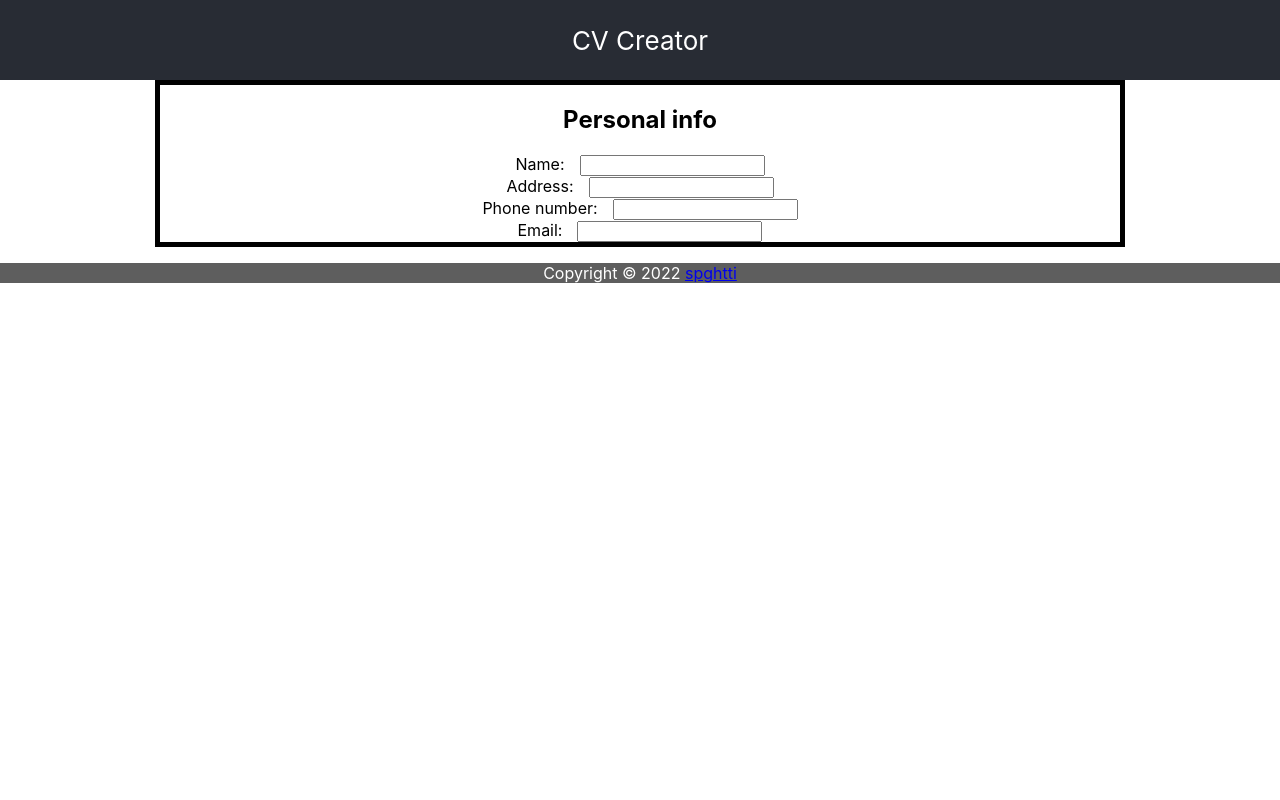
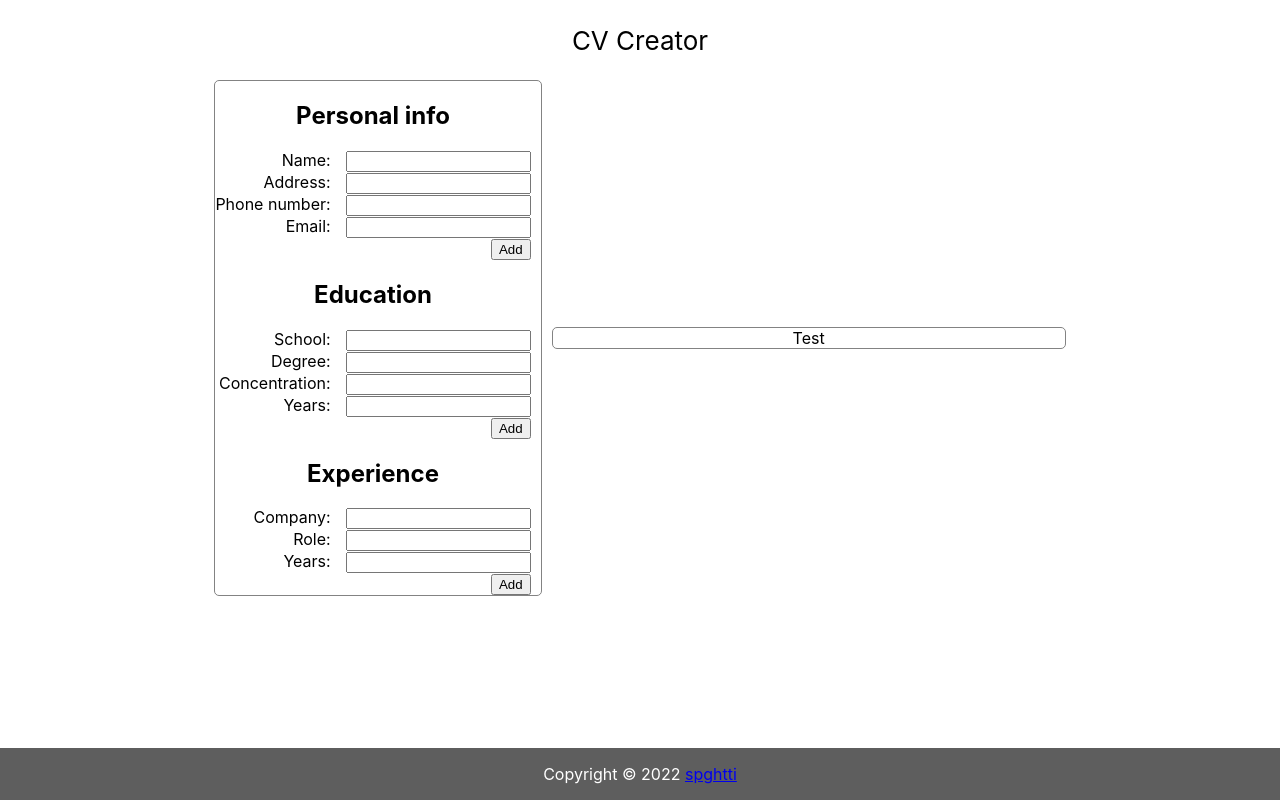
Before and after one commit to spghtti/cv-creator, a React (Create React App) app: page / in a window 1280 px wide. Built offline with nearby package versions, Linux system fonts and the light colour scheme.

Commit message:
Expanded info input

```diff
--- a/public/index.html
+++ b/public/index.html
@@ -5,10 +5,7 @@
     <link rel="icon" href="%PUBLIC_URL%/favicon.ico" />
     <meta name="viewport" content="width=device-width, initial-scale=1" />
     <meta name="theme-color" content="#000000" />
-    <meta
-      name="description"
-      content="Web site created using create-react-app"
-    />
+    <meta name="description" content="Create your CV with this app" />
     <link rel="apple-touch-icon" href="%PUBLIC_URL%/logo192.png" />
     <!--
       manifest.json provides metadata used when your web app is installed on a
@@ -24,7 +21,7 @@
       work correctly both with client-side routing and a non-root public URL.
       Learn how to configure a non-root public URL by running `npm run build`.
     -->
-    <title>React App</title>
+    <title>CV Creator</title>
   </head>
   <body>
     <noscript>You need to enable JavaScript to run this app.</noscript>
--- a/src/App.css
+++ b/src/App.css
@@ -6,14 +6,13 @@
 }
 
 .App-header {
-  background-color: #282c34;
   min-height: 10vh;
   display: flex;
   flex-direction: column;
   align-items: center;
   justify-content: center;
   font-size: calc(10px + 2vmin);
-  color: white;
+  color: black;
 }
 
 .App-link {
@@ -26,33 +25,41 @@
   align-items: center;
   justify-content: center;
   height: auto;
-  box-shadow: 5px;
   width: 100vw;
+  gap: 10px;
 }
 
 .App-footer {
   color: white;
   background-color: #5e5e5e;
-  position: relative;
+  position: absolute;
+  bottom: 0;
   align-items: center;
   justify-content: center;
-  height: auto;
+  width: 100%;
 }
 
-.Profile-main {
+.App-info {
+  width: auto;
+  border: 1px solid rgb(131, 131, 131);
+  border-radius: 5px;
   position: relative;
-  display: flex;
-  align-items: center;
-  justify-content: center;
-  flex-direction: column;
   height: auto;
-  width: 75vw;
-  border: 5px solid black;
+  padding-right: 10px;
+}
+
+.App-preview {
+  width: 40vw;
+  border: 1px solid rgb(131, 131, 131);
+  border-radius: 5px;
+}
+
+.input-div {
+  text-align: right;
 }
 
 label {
-  text-align: right;
   clear: both;
-  float: left;
+  float: center;
   margin-right: 15px;
 }
--- a/src/Components/Main.js
+++ b/src/Components/Main.js
@@ -1,6 +1,9 @@
 /* eslint-disable no-useless-constructor */
 import React, { Component } from 'react';
-import Profile from './Profile/Profile';
+import Person from './Profile/Person';
+import Preview from './Preview/Preview';
+import Education from './Profile/Education';
+import Experience from './Profile/Experience';
 
 class Main extends Component {
   constructor(props) {
@@ -9,7 +12,14 @@ class Main extends Component {
   render() {
     return (
       <div className="App-main">
-        <Profile />
+        <div className="App-info">
+          <Person />
+          <Education />
+          <Experience />
+        </div>
+        <div className="App-preview">
+          <Preview />
+        </div>
       </div>
     );
   }
--- /dev/null
+++ b/src/Components/Preview/Preview.js
@@ -0,0 +1,12 @@
+/* eslint-disable no-useless-constructor */
+import React, { Component } from 'react';
+
+class Preview extends Component {
+  constructor(props) {
+    super(props);
+  }
+  render() {
+    return <div className="Preview-main">Test</div>;
+  }
+}
+export default Preview;
--- /dev/null
+++ b/src/Components/Profile/Education.js
@@ -0,0 +1,45 @@
+/* eslint-disable no-useless-constructor */
+import React, { Component } from 'react';
+
+class Education extends Component {
+  constructor(props) {
+    super(props);
+  }
+  render() {
+    return (
+      <div className="Education-main">
+        <h2>Education</h2>
+        <div className="input-div">
+          <div>
+            <label for="school-name-input">School:</label>
+            <input
+              type="text"
+              className="text-input"
+              id="school-name-input"
+            ></input>
+          </div>
+          <div>
+            <label for="degree-input">Degree:</label>
+            <input type="text" className="text-input" id="degree-input"></input>
+          </div>
+          <div>
+            <label for="major-input">Concentration:</label>
+            <input type="text" className="text-input" id="major-input"></input>
+          </div>
+          <div>
+            <label for="college-year-input">Years:</label>
+            <input
+              type="text"
+              className="text-input"
+              id="college-year-input"
+            ></input>
+          </div>
+          <div>
+            <button>Add</button>
+          </div>
+        </div>
+      </div>
+    );
+  }
+}
+export default Education;
--- /dev/null
+++ b/src/Components/Profile/Experience.js
@@ -0,0 +1,37 @@
+/* eslint-disable no-useless-constructor */
+import React, { Component } from 'react';
+
+class Experience extends Component {
+  constructor(props) {
+    super(props);
+  }
+  render() {
+    return (
+      <div className="Experience-main">
+        <h2>Experience</h2>
+        <div className="input-div">
+          <div>
+            <label for="company-input">Company:</label>
+            <input
+              type="text"
+              className="text-input"
+              id="company-input"
+            ></input>
+          </div>
+          <div>
+            <label for="role-input">Role:</label>
+            <input type="text" className="text-input" id="role-input"></input>
+          </div>
+          <div>
+            <label for="years-input">Years:</label>
+            <input type="text" className="text-input" id="years-input"></input>
+          </div>
+          <div>
+            <button>Add</button>
+          </div>
+        </div>
+      </div>
+    );
+  }
+}
+export default Experience;
--- /dev/null
+++ b/src/Components/Profile/Person.js
@@ -0,0 +1,41 @@
+/* eslint-disable no-useless-constructor */
+import React, { Component } from 'react';
+
+class Person extends Component {
+  constructor(props) {
+    super(props);
+  }
+  render() {
+    return (
+      <div className="Person-main">
+        <h2>Personal info</h2>
+        <div className="input-div">
+          <div>
+            <label for="name-input">Name:</label>
+            <input type="text" className="text-input" id="name-input"></input>
+          </div>
+          <div>
+            <label for="address-input">Address:</label>
+            <input
+              type="text"
+              className="text-input"
+              id="address-input"
+            ></input>
+          </div>
+          <div>
+            <label for="phone-input">Phone number:</label>
+            <input type="text" className="text-input" id="phone-input"></input>
+          </div>
+          <div>
+            <label for="email-input">Email:</label>
+            <input type="text" className="text-input" id="email-input"></input>
+          </div>
+          <div>
+            <button>Add</button>
+          </div>
+        </div>
+      </div>
+    );
+  }
+}
+export default Person;
--- a/src/Components/Profile/Profile.js
+++ /dev/null
@@ -1,32 +0,0 @@
-/* eslint-disable no-useless-constructor */
-import React, { Component } from 'react';
-
-class Profile extends Component {
-  constructor(props) {
-    super(props);
-  }
-  render() {
-    return (
-      <div className="Profile-main">
-        <h2>Personal info</h2>
-        <div>
-          <label for="name-input">Name:</label>
-          <input type="text" className="text-input" id="name-input"></input>
-        </div>
-        <div>
-          <label for="address-input">Address:</label>
-          <input type="text" className="text-input" id="address-input"></input>
-        </div>
-        <div>
-          <label for="phone-input">Phone number:</label>
-          <input type="text" className="text-input" id="phone-input"></input>
-        </div>
-        <div>
-          <label for="phone-input">Email:</label>
-          <input type="text" className="text-input" id="email-input"></input>
-        </div>
-      </div>
-    );
-  }
-}
-export default Profile;
```
Also changed, not shown: public/manifest.json, 1 other file (tests, documents, lock files or other folders).
